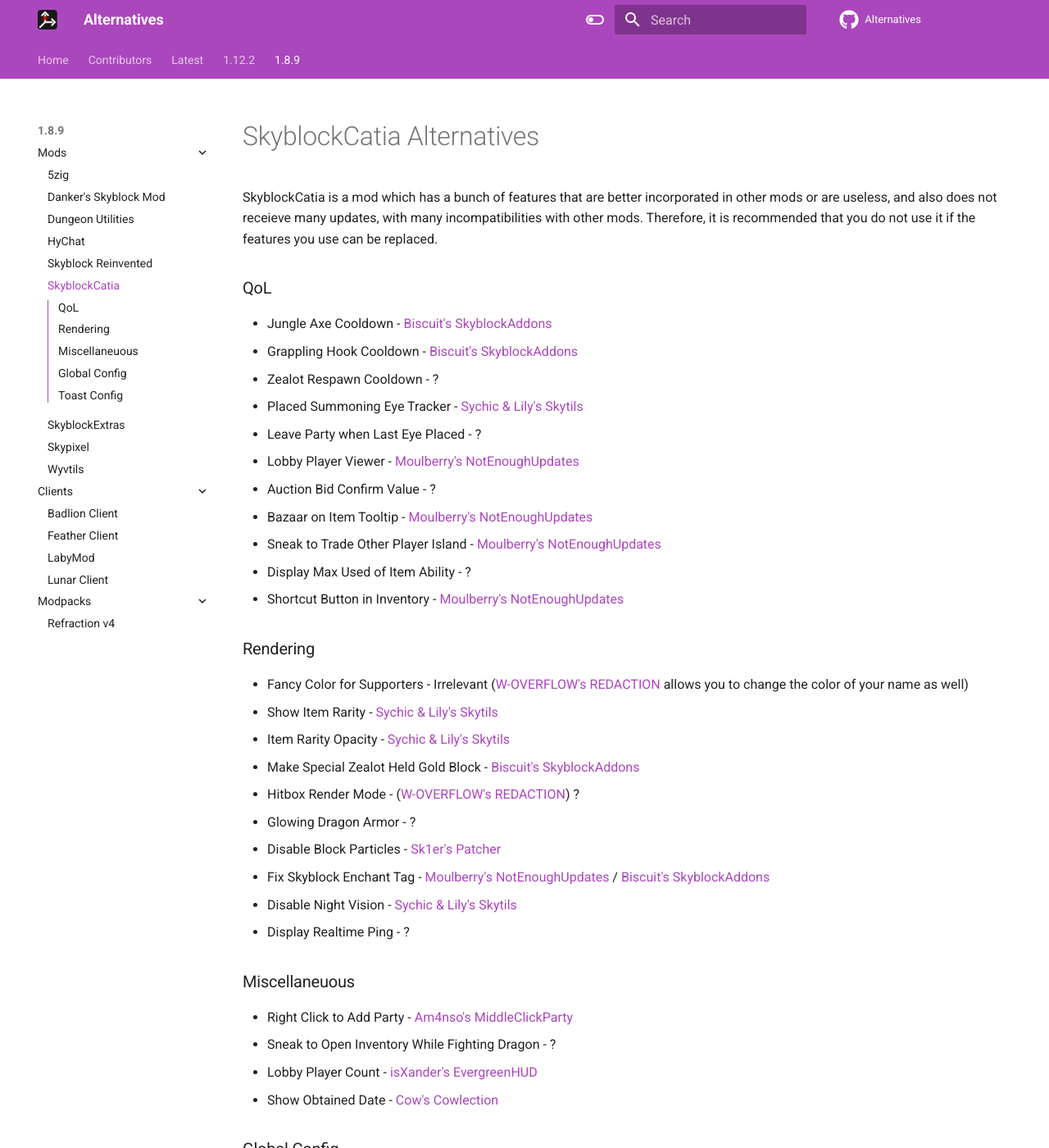
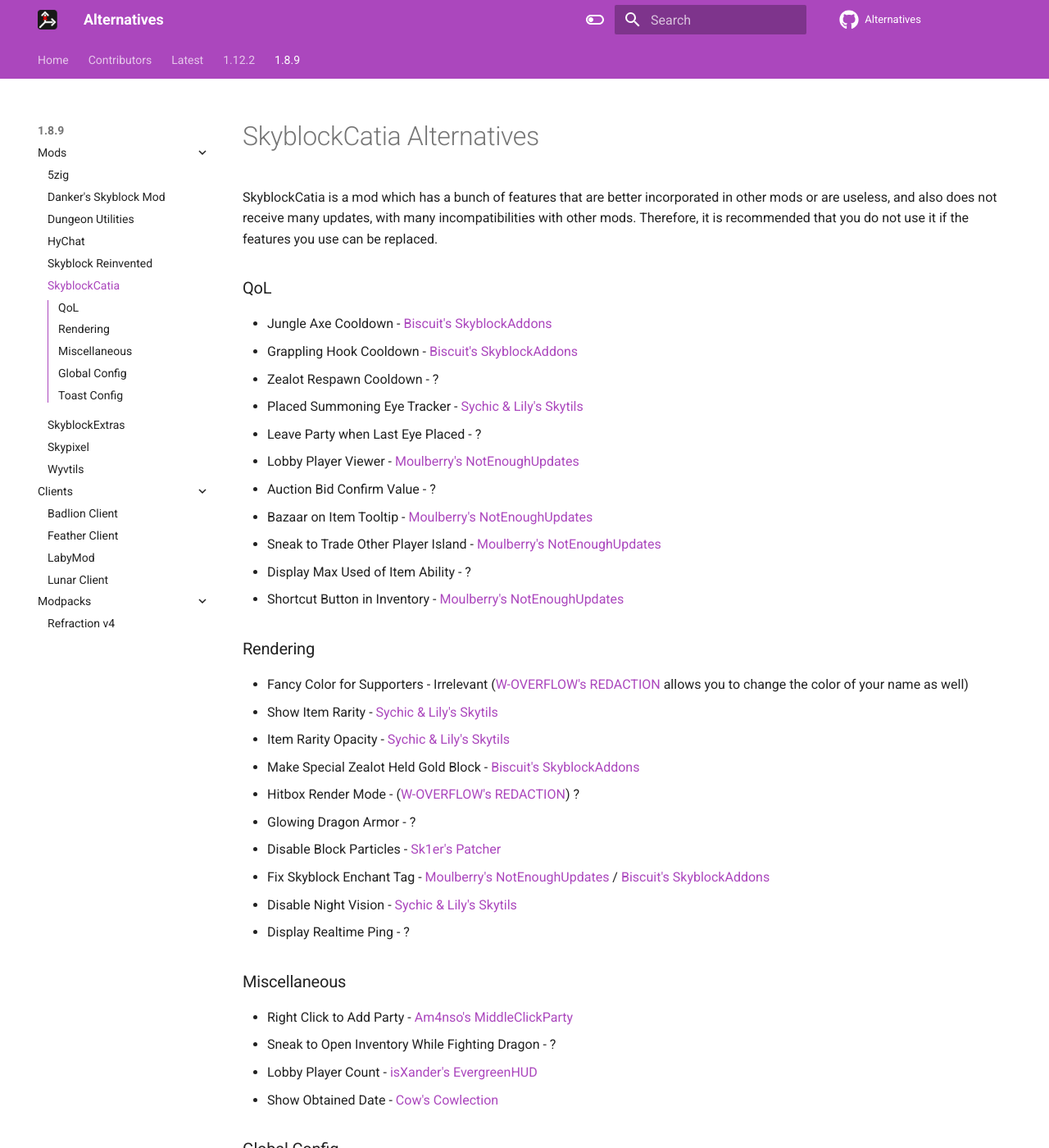
Before and after one commit to MicrocontrollersDev/Alternatives, an MkDocs documentation site: the page built from docs/1.8.9/skyblockcatia.md, in a window 1280 px wide and 1400 px high. Shown: the whole window at 82% size. Built offline with MkDocs 1.6.1 and Material for MkDocs 9.7.7, drawn with Linux system fonts in a browser that asks for light colours; comment, search, counter and statistics services are not loaded.

Commit message:
Fixes and additions (#106)
* DSM - Added mods

* Fixed links, added alternative

* Chat filter possibly Skytils

* maddox

* Contributors

* Spelling fixes

* dumb contributions

```diff
--- a/docs/1.8.9/skyblockcatia.md
+++ b/docs/1.8.9/skyblockcatia.md
@@ -2,7 +2,7 @@
 SkyblockCatia is a mod which has
 a bunch of features that are better
 incorporated in other mods or are
-useless, and also does not receieve
+useless, and also does not receive
 many updates, with many incompatibilities
 with other mods. Therefore, it is
 recommended that you do not use it
@@ -35,7 +35,7 @@
 * Disable Night Vision - [Sychic & Lily's Skytils](https://github.com/Skytils/SkytilsMod/releases/latest)
 * Display Realtime Ping - ?
 
-### Miscellaneuous
+### Miscellaneous
 
 * Right Click to Add Party - [Am4nso's MiddleClickParty](https://hypixel.net/threads/forge-1-8-9-middleclickparty-invite-players-to-your-party-by-middle-clicking.3349916/)
 * Sneak to Open Inventory While Fighting Dragon - ?
```
Also changed, not shown: other parts of docs/1.8.9/skyblockcatia.md (+1 -0 lines), docs/1.8.9/dsm.md (+3 -2 lines), docs/1.8.9/hychat.md (+7 -6 lines), docs/1.8.9/lunar_client.md (+2 -1 lines), docs/1.8.9/skyblock_reinvented.md (+2 -1 lines), docs/contributors.md (+1 -0 lines).
